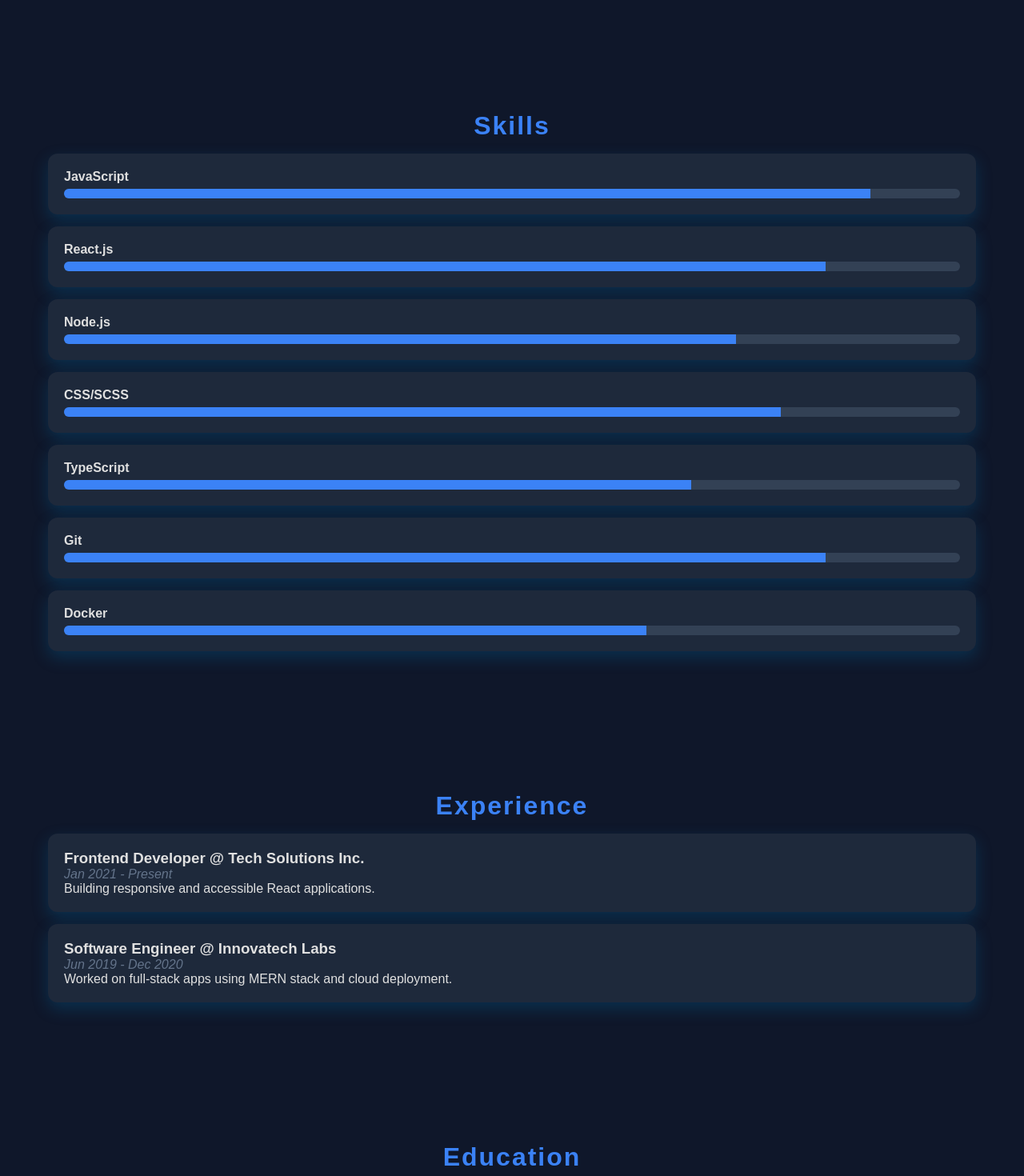
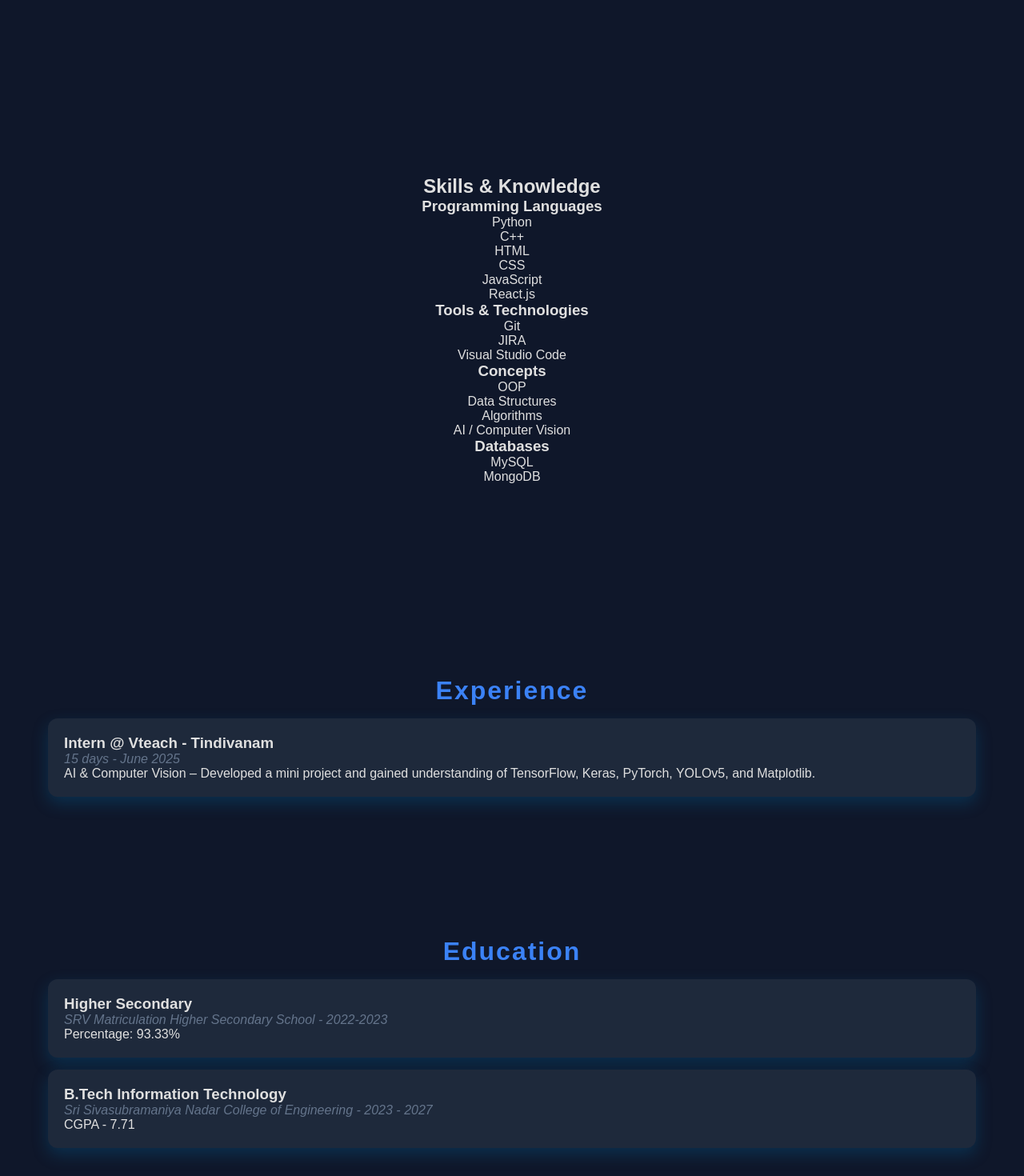
Before and after one commit to praveensugam-21/my-portfolio, a React (Vite) app: page / in a window 1280 px wide. Shown: the part 1180-2650 px from the top of the page at 80% size. Built offline with nearby package versions, Linux system fonts and the light colour scheme.

Commit message:
commited succesfully

```diff
--- a/src/components/Certificates.jsx
+++ b/src/components/Certificates.jsx
@@ -3,16 +3,23 @@ import { motion } from "framer-motion";
 
 const certificateData = [
   {
-    title: "React - The Complete Guide",
-    issuer: "Udemy",
-    year: 2022,
-    link: "https://www.udemy.com/certificate/UC-12345/",
+    title: "Google Cloud Career Launchpad DataAnalytics Track",
+    issuer: "Google Cloud Skill Boost",
+    year: 2025,
+    link: "https://www.linkedin.com/in/praveen-rathinam-p/overlay/1754449963144/single-media-viewer/?profileId=ACoAAE1oDRYB9K5HbUDyngtJNwD8nr9_uG3mwBY",
   },
   {
-    title: "JavaScript Algorithms and Data Structures",
-    issuer: "freeCodeCamp",
-    year: 2021,
-    link: "https://www.freecodecamp.org/certification/johndoe/javascript-algorithms",
+    title: "Intro to Git and GitHub",
+    issuer: "Le Wagon",
+    year: 2025,
+    link: "https://www.linkedin.com/in/praveen-rathinam-p/overlay/1752345006953/single-media-viewer/?profileId=ACoAAE1oDRYB9K5HbUDyngtJNwD8nr9_uG3mwBY",
+  },
+
+  {
+    title: "MongoDB",
+    issuer: "Udemy",
+    year: 2024,
+    link: "https://www.linkedin.com/in/praveen-rathinam-p/details/certifications/1753627922179/single-media-viewer/?profileId=ACoAAE1oDRYB9K5HbUDyngtJNwD8nr9_uG3mwBY",
   },
 ];
 
--- a/src/components/Education.jsx
+++ b/src/components/Education.jsx
@@ -1,12 +1,19 @@
 import React from "react";
 import { motion } from "framer-motion";
+import { details } from "framer-motion/client";
 
 const educationData = [
   {
-    degree: "B.Sc. Computer Science",
-    institution: "State University",
-    duration: "2015 - 2019",
-    details: "Graduated with First Class Honors.",
+    degree: "Higher Secondary",
+    institution: "SRV Matriculation Higher Secondary School",
+    duration: "2022-2023",
+    details: "Percentage: 93.33% ",
+  },
+  {
+    degree: "B.Tech Information Technology",
+    institution: "Sri Sivasubramaniya Nadar College of Engineering",
+    duration: "2023 - 2027",
+    details: "CGPA - 7.71 ",
   },
 ];
 
--- a/src/components/Experience.jsx
+++ b/src/components/Experience.jsx
@@ -3,16 +3,10 @@ import { motion } from "framer-motion";
 
 const experienceData = [
   {
-    role: "Frontend Developer",
-    company: "Tech Solutions Inc.",
-    duration: "Jan 2021 - Present",
-    details: "Building responsive and accessible React applications.",
-  },
-  {
-    role: "Software Engineer",
-    company: "Innovatech Labs",
-    duration: "Jun 2019 - Dec 2020",
-    details: "Worked on full-stack apps using MERN stack and cloud deployment.",
+    role: "Intern",
+    company: "Vteach - Tindivanam ",
+    duration: "15 days - June 2025",
+    details:"AI & Computer Vision – Developed a mini project and gained understanding of TensorFlow, Keras, PyTorch, YOLOv5, and Matplotlib.",
   },
 ];
 
--- a/src/components/Intro.jsx
+++ b/src/components/Intro.jsx
@@ -18,7 +18,7 @@ const Intro = () => {
         transition={{ duration: 1 }}
         style={{ fontSize: "3rem", fontWeight: "800", color: "#3b82f6" }}
       >
-        Hello, I'm John Doe
+       Hi !, I'm P.Praveen Rathinam
       </motion.h1>
       <motion.p
         initial={{ opacity: 0, y: 50 }}
@@ -26,7 +26,14 @@ const Intro = () => {
         transition={{ duration: 1, delay: 0.5 }}
         style={{ fontSize: "1.3rem", marginTop: 10, color: "#cbd5e1" }}
       >
-        A passionate Full-Stack Developer building amazing digital experiences.
+         A motivated third-year Information Technology student from Chennai. I
+        have hands-on experience in front-end and back-end development using
+        Python, HTML, CSS, JavaScript, React.js, and MySQL. I’m passionate about
+        building user-friendly applications and exploring new technologies. I
+        also have practical experience in AI and Computer Vision, including
+        projects involving CNNs, YOLOv5, and real-time object detection. I’m a
+        strong communicator and team player, always eager to contribute, learn,
+        and solve real-world IT challenges.{" "}
       </motion.p>
       <motion.button
         whileHover={{ scale: 1.1 }}
--- a/src/components/Skills.jsx
+++ b/src/components/Skills.jsx
@@ -1,51 +1,141 @@
 import React from "react";
 import { motion } from "framer-motion";
 
+// Skills grouped into categories
 const skillsData = [
-  { name: "JavaScript", level: 90 },
-  { name: "React.js", level: 85 },
-  { name: "Node.js", level: 75 },
-  { name: "CSS/SCSS", level: 80 },
-  { name: "TypeScript", level: 70 },
-  { name: "Git", level: 85 },
-  { name: "Docker", level: 65 },
+  {
+    category: "Programming Languages",
+    skills: [
+      { name: "Python", color: "from-green-400 to-green-600" },
+      { name: "C++", color: "from-blue-400 to-blue-600" },
+      { name: "HTML", color: "from-orange-400 to-orange-600" },
+      { name: "CSS", color: "from-blue-300 to-blue-500" },
+      { name: "JavaScript", color: "from-yellow-400 to-yellow-600" },
+      { name: "React.js", color: "from-cyan-400 to-cyan-600" },
+    ],
+  },
+  {
+    category: "Tools & Technologies",
+    skills: [
+      { name: "Git", color: "from-red-400 to-red-600" },
+      { name: "JIRA", color: "from-indigo-400 to-indigo-600" },
+      { name: "Visual Studio Code", color: "from-purple-400 to-purple-600" },
+    ],
+  },
+  {
+    category: "Concepts",
+    skills: [
+      { name: "OOP", color: "from-pink-400 to-pink-600" },
+      { name: "Data Structures", color: "from-teal-400 to-teal-600" },
+      { name: "Algorithms", color: "from-fuchsia-400 to-fuchsia-600" },
+      { name: "AI / Computer Vision", color: "from-indigo-300 to-indigo-500" },
+    ],
+  },
+  {
+    category: "Databases",
+    skills: [
+      { name: "MySQL", color: "from-blue-200 to-blue-400" },
+      { name: "MongoDB", color: "from-green-300 to-green-500" },
+    ],
+  },
 ];
 
 const Skills = () => {
   return (
-    <>
-      <h2 className="section-title">Skills</h2>
-      <div>
-        {skillsData.map(({ name, level }) => (
+    <section className="skills-section py-20 px-6 bg-gradient-to-br from-gray-900 via-gray-800 to-gray-900 text-white min-h-screen">
+      {/* Everything centered with text-center */}
+      <div className="max-w-6xl mx-auto text-center">
+        {/* Main Title - Centered with more bottom margin */}
+        <motion.h2
+          className="text-5xl font-bold mb-24 bg-gradient-to-r from-blue-400 via-purple-500 to-pink-500 bg-clip-text text-transparent"
+          initial={{ opacity: 0, y: -30 }}
+          animate={{ opacity: 1, y: 0 }}
+          transition={{ duration: 0.8 }}
+        >
+          Skills & Knowledge
+        </motion.h2>
+
+        <div className="space-y-20">
+          {skillsData.map(({ category, skills }, categoryIndex) => (
+            <motion.div
+              key={category}
+              className="w-full text-center"
+              initial={{ opacity: 0, y: 50 }}
+              animate={{ opacity: 1, y: 0 }}
+              transition={{ duration: 0.6, delay: categoryIndex * 0.2 }}
+            >
+              {/* Category Title - Centered with more spacing */}
+              <h3 className="text-3xl font-semibold mb-12 text-gray-200 text-center">
+                {category}
+              </h3>
+
+              {/* Skills Container - Perfectly Centered */}
+              <div className="flex justify-center w-full">
+                <motion.div
+                  className="bg-gradient-to-br from-gray-800 to-gray-700 p-10 rounded-3xl shadow-2xl border border-gray-600 max-w-4xl w-full"
+                  whileHover={{
+                    scale: 1.02,
+                    boxShadow:
+                      "0 25px 50px rgba(0,0,0,0.5), 0 0 40px rgba(59, 130, 246, 0.3)",
+                  }}
+                  transition={{ type: "spring", stiffness: 100 }}
+                >
+                  {/* Skills Grid - Centered with proper spacing */}
+                  <div className="flex flex-wrap justify-center items-center gap-6 text-center">
+                    {skills.map(({ name, color }, skillIndex) => (
                       <motion.div
                         key={name}
-            className="card"
-            initial={{ opacity: 0, x: -50 }}
-            whileInView={{ opacity: 1, x: 0 }}
-            viewport={{ once: true }}
-            transition={{ duration: 0.5 }}
-          >
-            <h4>{name}</h4>
-            <div
+                        className={`bg-gradient-to-r ${color} px-6 py-3 rounded-xl text-white font-semibold shadow-lg cursor-pointer transform transition-all duration-300 hover:shadow-xl text-center relative overflow-hidden`}
+                        whileHover={{
+                          scale: 1.15,
+                          rotate: 2,
+                          boxShadow:
+                            "0 15px 35px rgba(0,0,0,0.4), 0 0 25px rgba(59, 130, 246, 0.8), 0 0 50px rgba(59, 130, 246, 0.4)",
+                        }}
+                        whileTap={{ scale: 0.95 }}
+                        initial={{ opacity: 0, scale: 0.8 }}
+                        animate={{ opacity: 1, scale: 1 }}
+                        transition={{
+                          type: "spring",
+                          stiffness: 200,
+                          delay: categoryIndex * 0.2 + skillIndex * 0.1,
+                        }}
                         style={{
-                background: "#334155",
-                borderRadius: 8,
-                overflow: "hidden",
-                height: 12,
-                marginTop: 6,
+                          filter: "drop-shadow(0 0 0px rgba(59, 130, 246, 0))",
+                          transition: "all 0.3s ease, filter 0.3s ease",
+                        }}
+                        onMouseEnter={(e) => {
+                          e.target.style.filter =
+                            "drop-shadow(0 0 15px rgba(59, 130, 246, 0.8))";
+                        }}
+                        onMouseLeave={(e) => {
+                          e.target.style.filter =
+                            "drop-shadow(0 0 0px rgba(59, 130, 246, 0))";
                         }}
                       >
+                        {/* Blue shine overlay */}
                         <motion.div
-                style={{ height: 12, background: "#3b82f6" }}
-                initial={{ width: 0 }}
-                animate={{ width: `${level}%` }}
-                transition={{ duration: 1.2, delay: 0.3 }}
+                          className="absolute inset-0 bg-gradient-to-r from-transparent via-blue-400 to-transparent opacity-0 -skew-x-12"
+                          whileHover={{
+                            opacity: [0, 0.3, 0],
+                            x: ["-100%", "100%"],
+                          }}
+                          transition={{ duration: 0.6 }}
                         />
+
+                        <span className="text-sm md:text-base font-medium text-center block relative z-10">
+                          {name}
+                        </span>
+                      </motion.div>
+                    ))}
+                  </div>
+                </motion.div>
               </div>
             </motion.div>
           ))}
         </div>
-    </>
+      </div>
+    </section>
   );
 };
 
```
Lines whose indentation alone changed are shown as unchanged.
